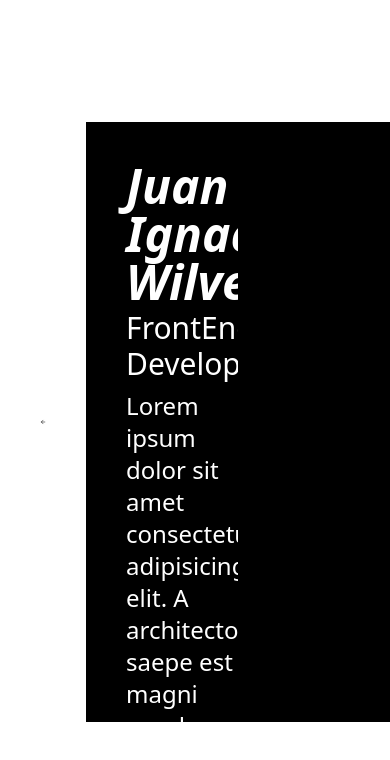
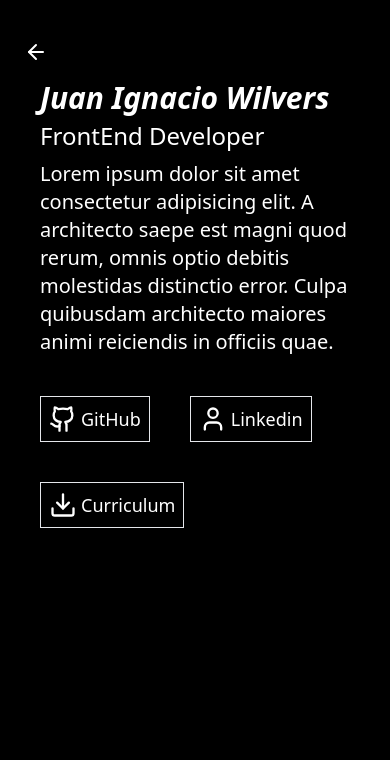
Before and after one commit to Jwilv/portfolio-magic, a Next.js app: page /about in a window 390 px wide. Shown: the top 760 px of the page. Built offline with nearby package versions, Linux system fonts and the light colour scheme.

Commit message:
responsive about

```diff
--- a/assets/index.ts
+++ b/assets/index.ts
@@ -1,11 +1,9 @@
 import logo from './logo.jpg'
 import back from './back.jpg'
 import about from './ss.jpg'
-import github from './github.png'
 
 export {
     logo,
     about,
     back,
-    github
 }
--- a/pages/about/index.tsx
+++ b/pages/about/index.tsx
@@ -1,8 +1,8 @@
 "use client"
 
-import { about, back, github } from '@/assets'
+import { about, back } from '@/assets'
 import Curve from '@/lib'
-import { ArrowLeft, Download, Linkedin, User } from 'lucide-react'
+import { ArrowLeft, Download, Github, Linkedin, User } from 'lucide-react'
 import Image from 'next/image'
 import { useRouter } from 'next/navigation'
 const page = () => {
@@ -14,15 +14,22 @@ const page = () => {
 
             <div className='h-screen w-screen flex items-center justify-center'>
                 <ArrowLeft
-                    className='max-w-7 max-h-7 text-Black cursor-pointer m-10 relative'
+                    className='max-w-7 max-h-7 lg:m-10 lg:top-10 lg:left-10 absolute lg:text-black
+                    cursor-pointer text-white top-10 left-6'
                     onClick={() => router.back()}
                 />
-                <div className='bg-black h-[600px] w-[1200px] flex'>
+                <div className='bg-black h-full w-full lg:h-[600px] lg:w-[1200px] flex justify-center'>
 
-                    <div className='h-full w-1/2 overflow-hidden  inset-x-1/4'>
-                        <h1 className='text-white ml-10 mt-10 font-semibold italic text-5xl'>Juan Ignacio Wilvers</h1>
-                        <p className='text-white ml-10 mt-1 text-3xl'>FrontEnd Developer</p>
-                        <p className='text-white ml-10 mt-2 text-2xl'>
+                    <div className='h-full fg:w-1/2 w-full overflow-hidden'>
+                        <h1 className='text-white ml-10 lg:mt-10 font-semibold italic fg:text-5xl
+                            text-3xl mt-20'
+                        >
+                            Juan Ignacio Wilvers
+                        </h1>
+                        <p className='text-white ml-10 mt-1 lg:text-3xl text-2xl'>
+                            FrontEnd Developer
+                        </p>
+                        <p className='text-white ml-10 mt-2 lg:text-2xl text-xl mr-3'>
                             Lorem ipsum dolor sit amet
                             consectetur adipisicing elit. A architecto saepe est magni quod rerum, omnis optio
                             debitis molestidas distinctio error. Culpa quibusdam architecto maiores animi
@@ -36,16 +43,12 @@ const page = () => {
                                 target="_blank"
                                 className='flex'
                             >
-                                <Image
-                                    src={github}
-                                    alt='github'
-                                    className='w-7 h-7 mr-1 text-white invertir-color'
-                                />
+                                <Github className='w-7 h-7 mr-1' />
                                 GitHub
                             </a>
                         </button>
 
-                        {/* <button
+                        <button
                             className='text-white ml-10 mt-10 border p-2 hover:bg-white hover:text-black transition text-lg'
                         >
                             <a
@@ -69,7 +72,7 @@ const page = () => {
                                 <Download className='w-7 h-7 mr-1' />
                                 Curriculum
                             </a>
-        //             </button> */}
+                        </button>
                     </div>
                 </div>
             </div>
```
Also changed, not shown: assets/github.png (deleted). Lines whose indentation alone changed are shown as unchanged.
